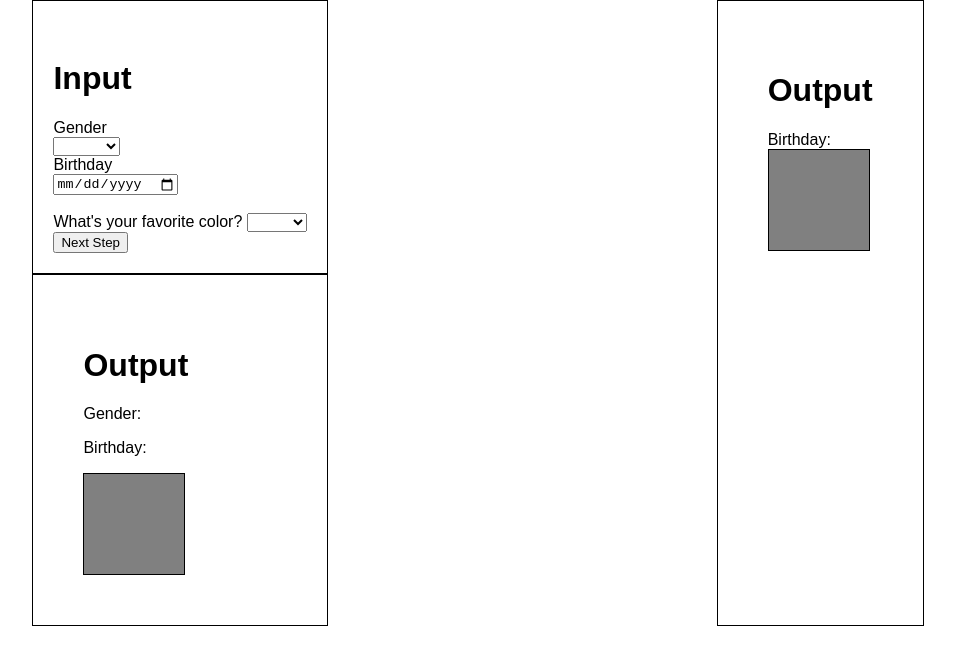
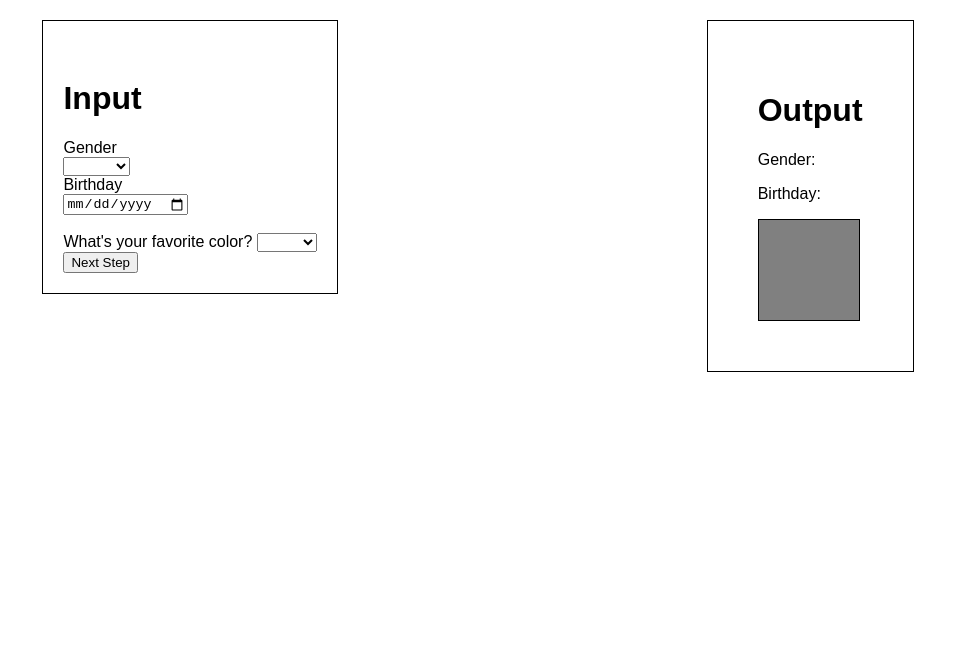
Before and after one commit to landonwjohnson/application-form-test, a React (Create React App) app: page /page/1 in a window 1280 px wide. Shown: the top 664 px of the page, without its empty margins (162-1117 px from the left). Built offline with nearby package versions, Linux system fonts and the light colour scheme.

Commit message:
added styled components

```diff
--- a/package.json
+++ b/package.json
@@ -6,7 +6,8 @@
     "react": "^16.0.0",
     "react-dom": "^16.0.0",
     "react-router-dom": "^4.2.2",
-    "react-scripts": "1.0.14"
+    "react-scripts": "1.0.14",
+    "styled-components": "^2.2.3"
   },
   "scripts": {
     "start": "react-scripts start",
--- a/src/App.js
+++ b/src/App.js
@@ -1,47 +1,53 @@
 import React, { Component } from 'react';
 import './App.css';
 import Body from './components/Body';
+import styled from 'styled-components';
+
+
+const StyledApp = styled.div`
+  background-color: ${propsies => propsies.niceColor};
+  padding: 20px;
+`;
+
 
 class App extends Component {
-  constructor(){
-    super();
+  constructor(props){
+    super(props);
     this.state = {
-      firstName: '',
-      lastName: '',
-      phoneNumber: "",
-      birthday: '',
-      gender: '',
-      color: '',
+      formValues: {
+        firstName: 'Gabe',
+        lastName: '',
+        phoneNumber: '',
+        birthday: '',
+        gender: '',
+        color: '',
+        city: '',
+        usaState: ''
+      },
     }
-    this.handleInputChange = this.handleInputChange.bind(this);
-    this.handleNext = this.handleNext.bind(this);
+    this.updateFormState = this.updateFormState.bind(this);
   }
 
-  handleNext(e){
-    e.preventDefault()
-    this.props.history.push("/page/2")
-    console.log(this.props.history)
+  updateFormState(newValues){
+    this.setState({formValues: newValues});
   }
 
-  handleInputChange(e){
-    e.preventDefault()
-    const key = e.target.id
-    const value = e.target.value
-    this.setState({
-      [key]: value
-    })
-  }
+
   render() {
+    console.log(this.state)
     return (
-      <div className="App">
-        <Body birthday={this.state.birthday} gender={this.state.gender} color={this.state.color}/>
+      <StyledApp niceColor={this.state.formValues.color || 'white'} className="App">
+        <Body updateFormState={this.updateFormState} formValues={this.state.formValues}/>
 
         <div className="output">
               <h1>Output</h1>
-              Birthday: {this.state.birthday}
-              <div className="color-output" style={{"background":`${this.state.color}`}}></div>
+               <p>Gender:{this.state.formValues.gender}</p>
+               <p>Birthday: {this.state.formValues.birthday} </p>
+              <div className="color-output" style={{"background":`${this.state.formValues.color}`}}>
+              <p>{this.state.formValues.color} </p>
+              </div>
         </div>
-      </div>
+      </StyledApp>
     );
   }
 }
--- a/src/components/Body.js
+++ b/src/components/Body.js
@@ -7,11 +7,11 @@ class Body extends Component {
   render() {
     return (
       <div>
-        <Switch>
+        {/* <Switch>
             <Route component={ Page1 } path="/page/1" exact/>
             <Route component={ Page2 } path="/page/2" exact/>
-        </Switch>
-        {/* <Page1 birthday={this.props.birthday} color={this.props.color} gender={this.props.gender} /> */}
+        </Switch> */}
+        <Page1 {...this.props} />
       </div>
     );
   }
--- a/src/components/content/Page1.js
+++ b/src/components/content/Page1.js
@@ -1,16 +1,19 @@
 import React, { Component } from 'react';
-import { withRouter } from 'react-router-dom';
 
-class Page1 extends Component {
-  constructor(){
-    super();
+
+export default class Page1 extends Component {
+  constructor(props){
+    super(props);
     this.state = {
+      firstName: '',
+      lastName: '',
+      phoneNumber: '',
       birthday: '',
       gender: '',
       color: '',
     }
+    this.handleNext = this.handleNext.bind(this);
     this.handleInputChange = this.handleInputChange.bind(this);
-    this.handleNext = this.handleNext.bind(this);
   }
 
   handleNext(e){
@@ -19,21 +22,19 @@ class Page1 extends Component {
     console.log(this.props.history)
   }
 
-
   handleInputChange(e){
     e.preventDefault()
     const key = e.target.id
     const value = e.target.value
     this.setState({
       [key]: value
+    }, () => {
+      this.props.updateFormState(this.state)
     })
   }
 
-
-
-
   render() {
-    console.log(this.state);
+    console.log(this.props);
 
     return (
 
@@ -67,7 +68,7 @@ class Page1 extends Component {
               <br/>
 
               <label> What's your favorite color? </label>
-                  <select id="color" value={this.state.color} onChange={this.handleInputChange} style={{"background-color": `${this.state.color}`}} required>
+                  <select id="color" value={this.state.color} onChange={this.handleInputChange} style={{"background-color": `${this.props.state}`}} required>
                         <option></option>
                         <option value="red" style={{"background-color":"red"}}>Red</option>
                         <option value="blue" style={{"background-color":"blue"}}>Blue</option>
@@ -84,12 +85,7 @@ class Page1 extends Component {
 
           </form>
         </div>
-        <div className="output">
-              <h1>Output</h1>
-               <p>Gender:{this.state.gender}</p>
-               <p>Birthday: {this.state.birthday} </p>
-              <div className="color-output" style={{"background":`${this.state.color}`}}></div>
-        </div>
+
 
 
 
@@ -100,5 +96,3 @@ class Page1 extends Component {
 
 
 }
-
-export default withRouter(Page1)
```
Also changed, not shown: src/components/content/Page1.backup.js (added, +104 -0 lines), 1 other file (tests, documents, lock files or other folders).
